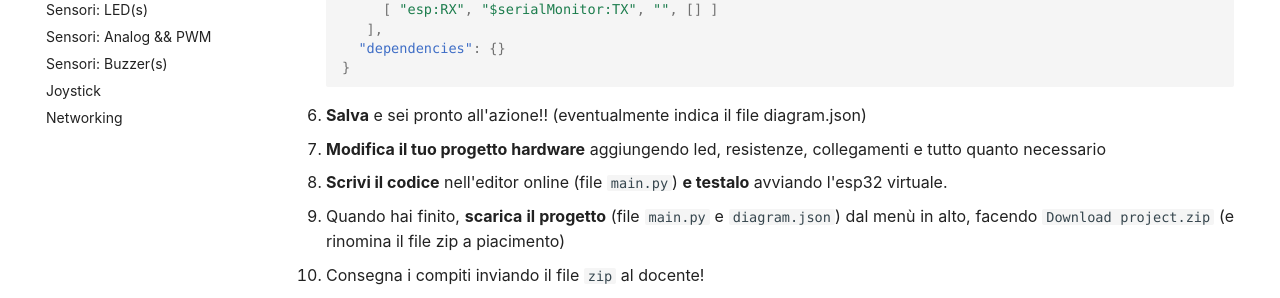
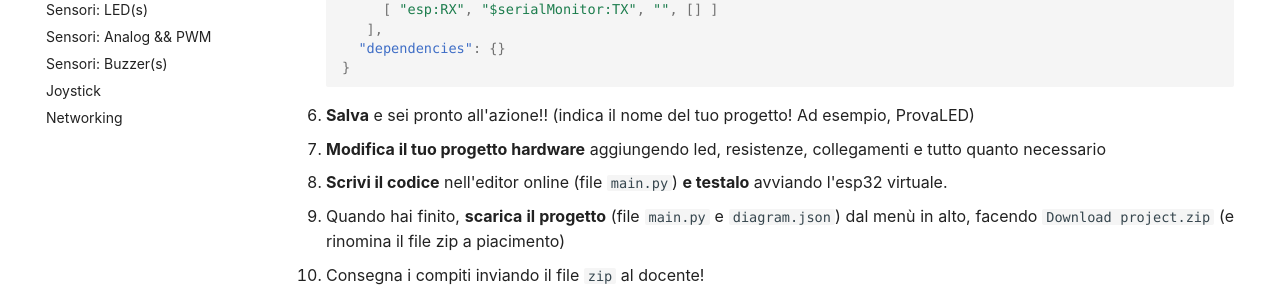
Before and after one commit to dvjlabs/esp32_course, an MkDocs documentation site: the page built from docs/corso/04_simulator.md, in a window 1280 px wide and 900 px high, scrolled down 899 px. Shown: the part 268-566 px from the top of the window. Built offline with MkDocs 1.6.1 and Material for MkDocs 9.7.7, drawn with Linux system fonts in a browser that asks for light colours.

Commit message:
Nome progetto

````diff
--- a/docs/corso/04_simulator.md
+++ b/docs/corso/04_simulator.md
@@ -50,7 +50,7 @@ Quello che ha più colpito la nostra attenzione si chiama [https://wokwi.com/](h
     }
     ```
 
-6. **Salva** e sei pronto all'azione!! (eventualmente indica il file diagram.json)
+6. **Salva** e sei pronto all'azione!! (indica il nome del tuo progetto! Ad esempio, ProvaLED)
 
 7. **Modifica il tuo progetto hardware** aggiungendo led, resistenze, collegamenti e tutto quanto necessario
 
````
